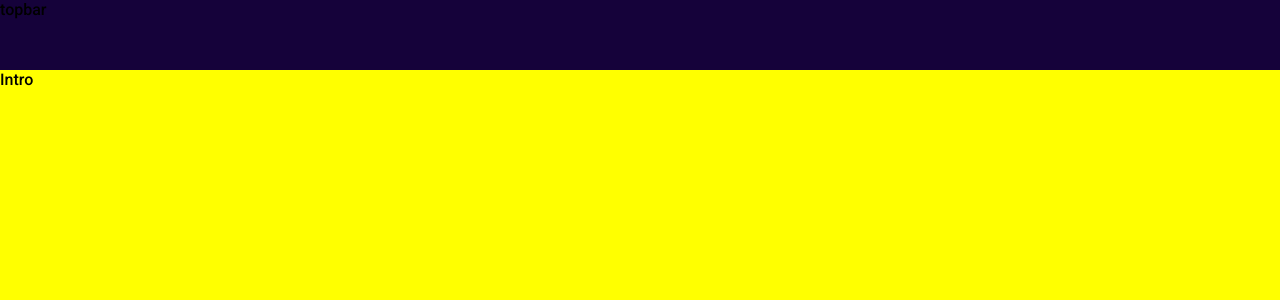
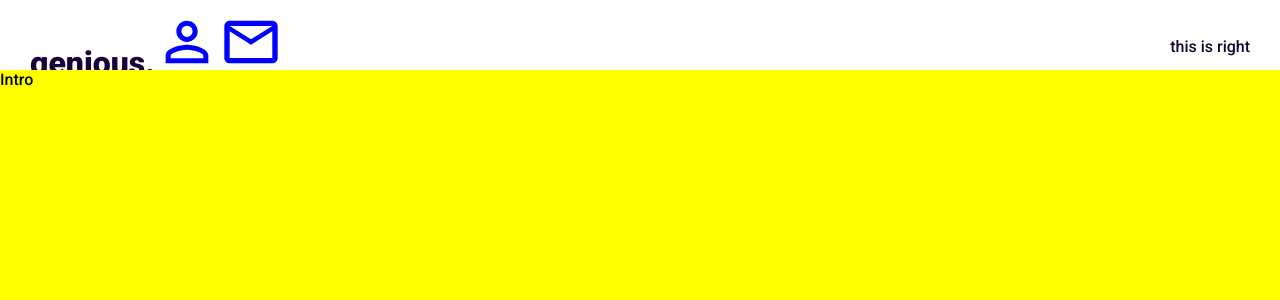
Before and after one commit to hosseinaf/Portfolio, a React (Create React App) app: page / in a window 1280 px wide. Shown: the top 300 px of the page. Built offline with nearby package versions, Linux system fonts and the light colour scheme.

Commit message:
navigate between components

```diff
--- a/src/components/app.scss
+++ b/src/components/app.scss
@@ -9,6 +9,8 @@
     top: 70px;
     scroll-snap-type: y mandatory;
     scrollbar-width: none; //for fire fox
+    scroll-behavior: smooth;
+
     &::-webkit-scrollbar {
       display: none;
     }
--- a/src/components/contact/Contact.jsx
+++ b/src/components/contact/Contact.jsx
@@ -1,4 +1,8 @@
 import "./contact.scss";
 export default function Contact() {
-  return <div className="contact">contact</div>;
+  return (
+    <div className="contact" id="contact">
+      contact
+    </div>
+  );
 }
--- a/src/components/intro/intro.jsx
+++ b/src/components/intro/intro.jsx
@@ -2,5 +2,9 @@ import React from "react";
 import "./intro.scss";
 
 export default function Intro() {
-  return <div className="intro">Intro</div>;
+  return (
+    <div className="intro" id="intro">
+      Intro
+    </div>
+  );
 }
--- a/src/components/portfolio/Portfolio.jsx
+++ b/src/components/portfolio/Portfolio.jsx
@@ -1,5 +1,9 @@
 import "./portfolio.scss";
 
 export default function Portfolio() {
-  return <div className="portfolio">portfolio</div>;
+  return (
+    <div className="portfolio" id="portfolio">
+      portfolio
+    </div>
+  );
 }
--- a/src/components/testimonials/Testimonials.jsx
+++ b/src/components/testimonials/Testimonials.jsx
@@ -1,5 +1,9 @@
 import "./testimonials.scss";
 
 export default function Testimonials() {
-  return <div className="testimonials">testimonials</div>;
+  return (
+    <div className="testimonials" id="testimonials">
+      testimonials
+    </div>
+  );
 }
--- a/src/components/topbar/Topbar.jsx
+++ b/src/components/topbar/Topbar.jsx
@@ -1,5 +1,23 @@
 import "./topbar.scss";
+import { MdOutlinePersonOutline } from "react-icons/md";
+import { MdOutlineMail } from "react-icons/md";
+import { IconContext } from "react-icons";
+export default function Topbar() {
+  return (
+    <IconContext.Provider value={{ color: "blue", size: "4rem" }}>
+      <div className="topbar">
+        <div className="wrapper">
+          <div className="left">
+            <a href="#intro" className="icon">
+              genious.
+              <MdOutlinePersonOutline />
+              <MdOutlineMail />
+            </a>
+          </div>
 
-export default function Topbar() {
-  return <div className="topbar">topbar</div>;
+          <div className="right">this is right</div>
+        </div>
+      </div>
+    </IconContext.Provider>
+  );
 }
--- a/src/components/topbar/Topbar.scss
+++ b/src/components/topbar/Topbar.scss
@@ -2,8 +2,26 @@
 .topbar {
   width: 100%;
   height: 70px;
-  background-color: $mainColor;
+  background-color: white;
+  color: $mainColor;
   position: fixed;
   top: 0;
   z-index: 2;
+  scroll-behavior: smooth;
+
+  .wrapper {
+    display: flex;
+    padding: 10px 30px;
+    align-items: center;
+    justify-content: space-between;
+
+    .left {
+      .icon {
+        font-size: 2rem;
+        font-weight: 700;
+        text-decoration: none;
+        color: inherit;
+      }
+    }
+  }
 }
--- a/src/components/works/Works.jsx
+++ b/src/components/works/Works.jsx
@@ -1,5 +1,9 @@
 import "./works.scss";
 
 export default function Works() {
-  return <div className="works">works</div>;
+  return (
+    <div className="works" id="works">
+      works
+    </div>
+  );
 }
```
